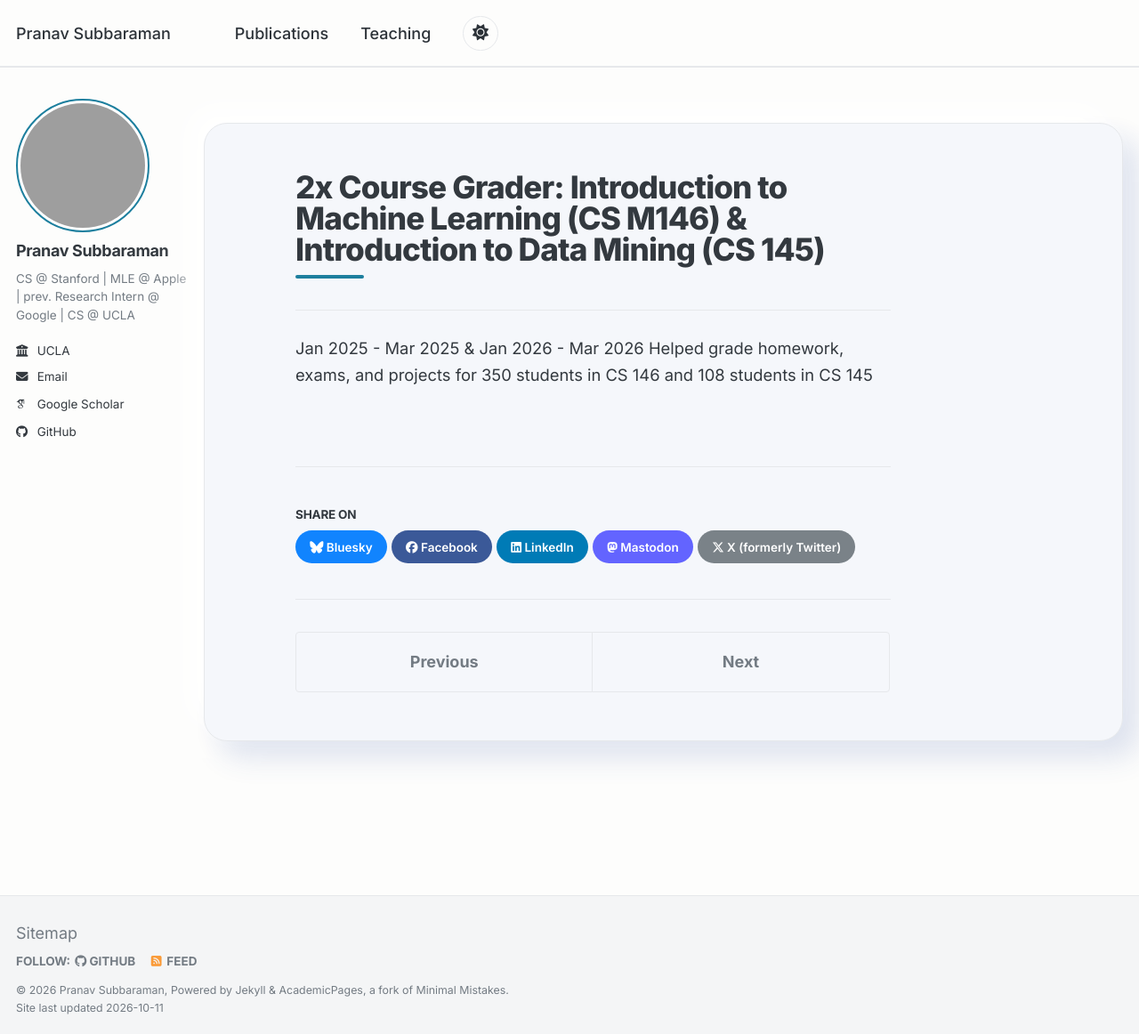
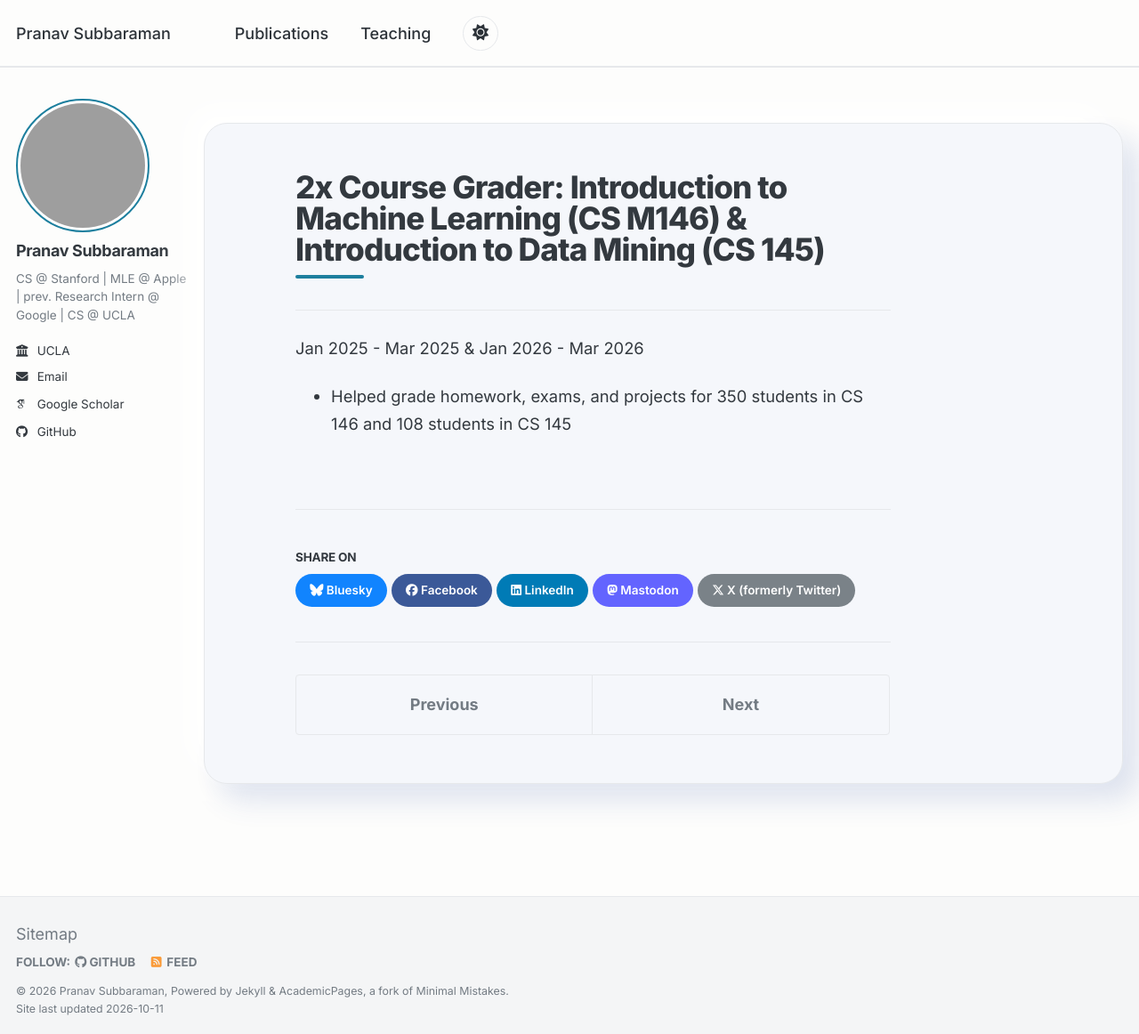
Before and after one commit to PranavSubbaraman/pranavsubbaraman.github.io, a Jekyll site: the page built from _teaching/2025-winter-cs-m146-course-grader.md, in a window 1280 px wide and 1162 px high. Shown: the whole window at 89% size. Built offline with Jekyll 4.4.1, drawn with Linux system fonts in a browser that asks for light colours; some web fonts are replaced; a script bundle is joined from its source files by our own code; library files that are not in the unit come from our copies.

```diff
--- a/_teaching/2025-winter-cs-m146-course-grader.md
+++ b/_teaching/2025-winter-cs-m146-course-grader.md
@@ -10,4 +10,5 @@ hide_meta: true
 ---
 
 Jan 2025 - Mar 2025 & Jan 2026 - Mar 2026
-Helped grade homework, exams, and projects for 350 students in CS 146 and 108 students in CS 145
+
+- Helped grade homework, exams, and projects for 350 students in CS 146 and 108 students in CS 145
```
